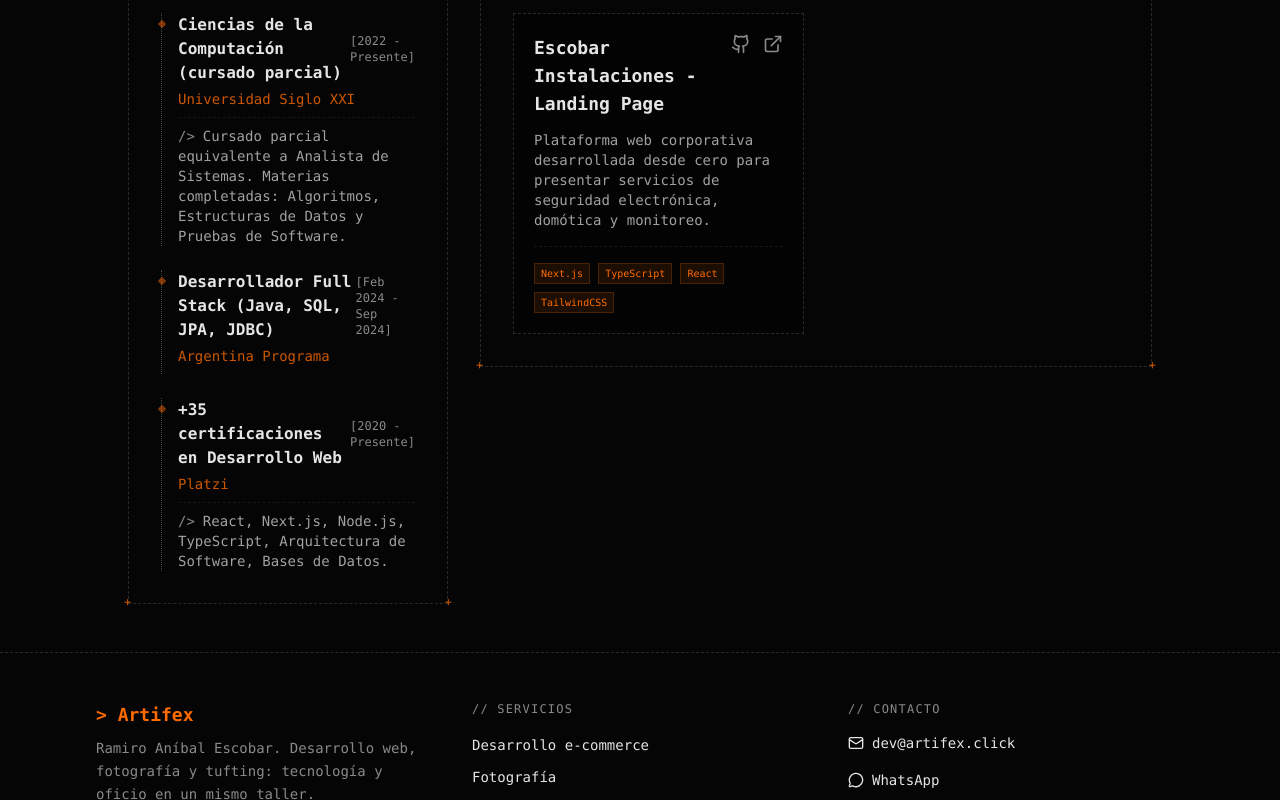
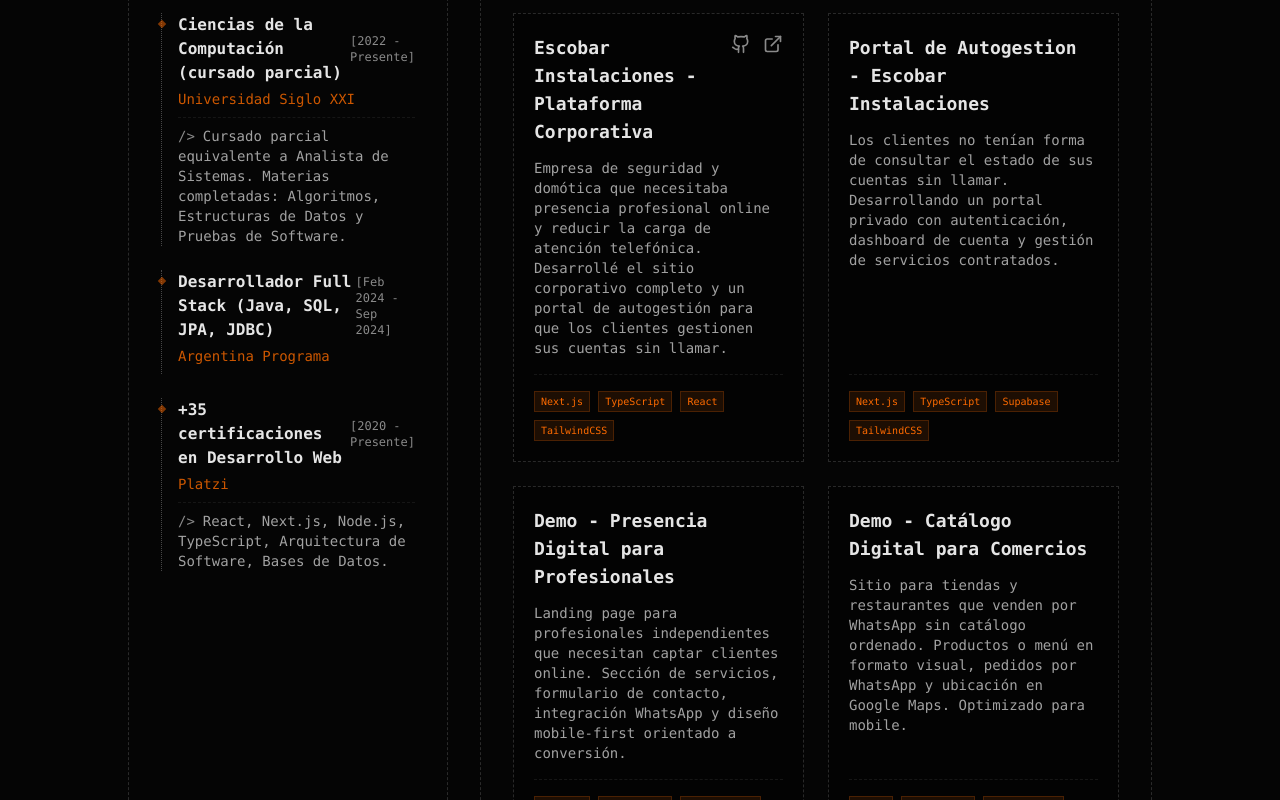
Before and after one commit to artifex94/artifex94.github.io, a React (Vite) app: page /portfolio in a window 1280 px wide. Shown: the part 1080-1880 px from the top of the page. Built offline with nearby package versions, Linux system fonts and the light colour scheme.

Commit message:
feat(content): portar los 4 proyectos del portfolio desde origin/main

```diff
--- a/src/data/data.ts
+++ b/src/data/data.ts
@@ -124,11 +124,34 @@ export const data: PortfolioData = {
 
   projects: [
     {
-      title: "Escobar Instalaciones - Landing Page",
-      description: "Plataforma web corporativa desarrollada desde cero para presentar servicios de seguridad electrónica, domótica y monitoreo.",
+      title: "Escobar Instalaciones - Plataforma Corporativa",
+      description:
+        "Empresa de seguridad y domótica que necesitaba presencia profesional online y reducir la carga de atención telefónica. " +
+        "Desarrollé el sitio corporativo completo y un portal de autogestión para que los clientes gestionen sus cuentas sin llamar.",
       technologies: ["Next.js", "TypeScript", "React", "TailwindCSS"],
       liveUrl: "https://instalacionescob.ar",
       githubUrl: "https://github.com/artifex94/Ei-LandingPage.git"
+    },
+    {
+      title: "Portal de Autogestion - Escobar Instalaciones",
+      description:
+        "Los clientes no tenían forma de consultar el estado de sus cuentas sin llamar. " +
+        "Desarrollando un portal privado con autenticación, dashboard de cuenta y gestión de servicios contratados.",
+      technologies: ["Next.js", "TypeScript", "Supabase", "TailwindCSS"]
+    },
+    {
+      title: "Demo - Presencia Digital para Profesionales",
+      description:
+        "Landing page para profesionales independientes que necesitan captar clientes online. " +
+        "Sección de servicios, formulario de contacto, integración WhatsApp y diseño mobile-first orientado a conversión.",
+      technologies: ["Next.js", "TypeScript", "TailwindCSS", "Vercel"]
+    },
+    {
+      title: "Demo - Catálogo Digital para Comercios",
+      description:
+        "Sitio para tiendas y restaurantes que venden por WhatsApp sin catálogo ordenado. " +
+        "Productos o menú en formato visual, pedidos por WhatsApp y ubicación en Google Maps. Optimizado para mobile.",
+      technologies: ["React", "TypeScript", "TailwindCSS", "Vercel"]
     }
   ]
 };
```
